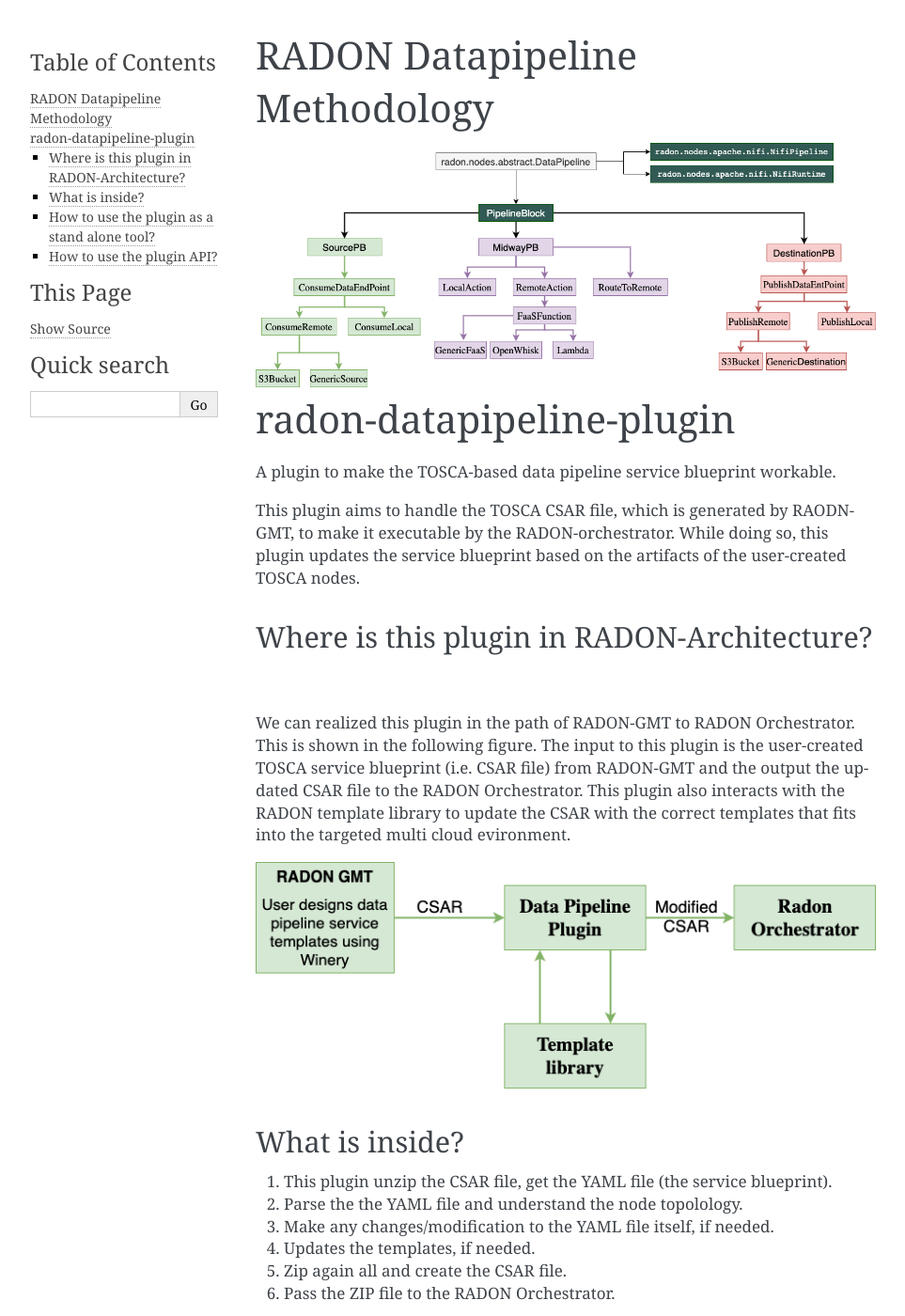
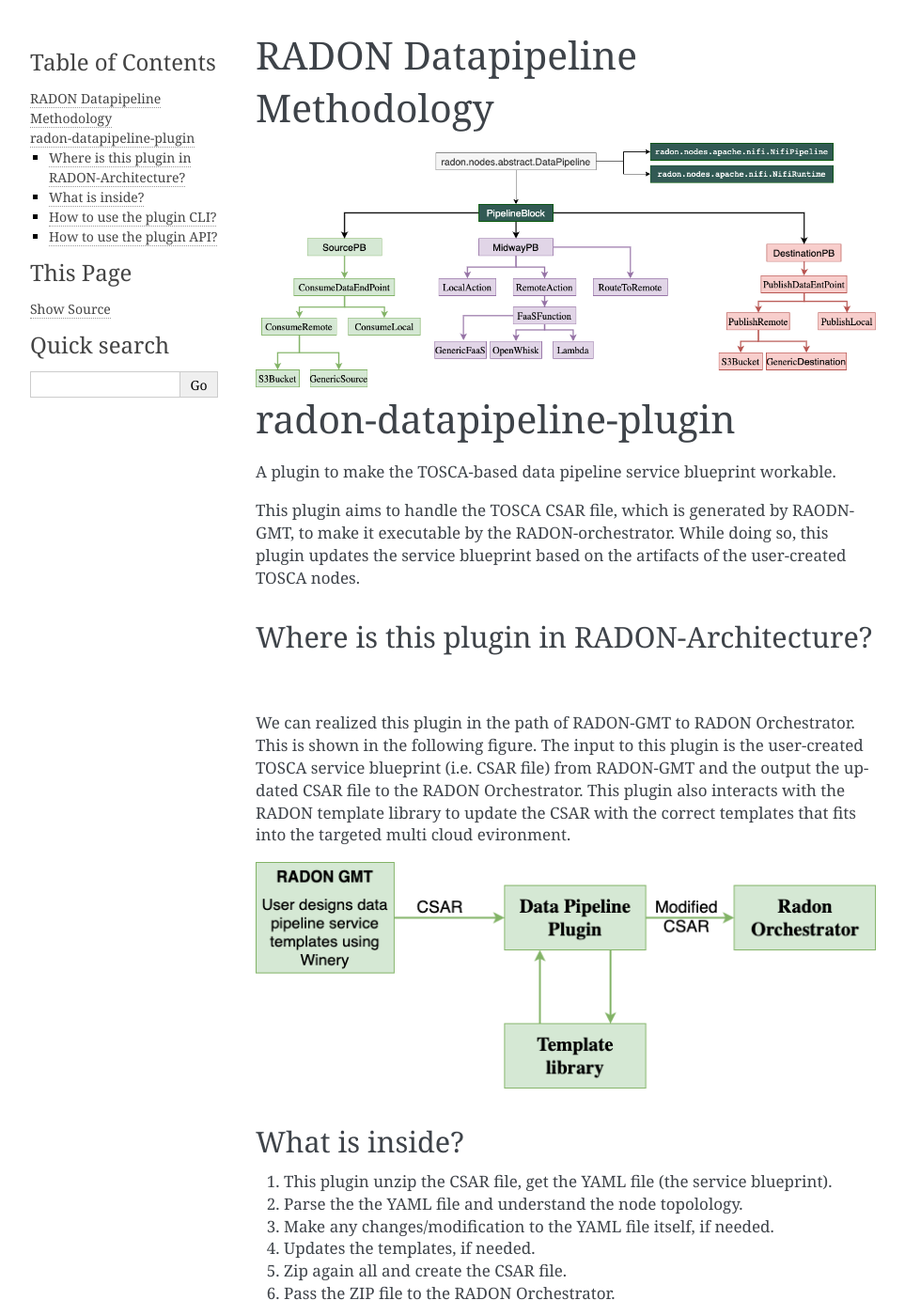
Before and after one commit to radon-h2020/radon-datapipeline-plugin, a Sphinx documentation site: the page built from docs/getting-started.rst, in a window 1280 px wide and 1400 px high. Shown: the whole window at 94% size, without its empty margins (148-1111 px from the left). Built offline with Sphinx 7.4.7, drawn with Linux system fonts in a browser that asks for light colours; some of the changed text lies outside the part shown.

Commit message:
Update getting-started.rst

```diff
--- a/docs/getting-started.rst
+++ b/docs/getting-started.rst
@@ -32,7 +32,7 @@
 
 This is the initial version of the Data pipeline plugin. In the proceeding version, the plugin will be improved and will come with lots of features.
 
-How to use the plugin as a stand alone tool?
+How to use the plugin CLI?
 *********************************************
 
 1. Download the plugin
```
